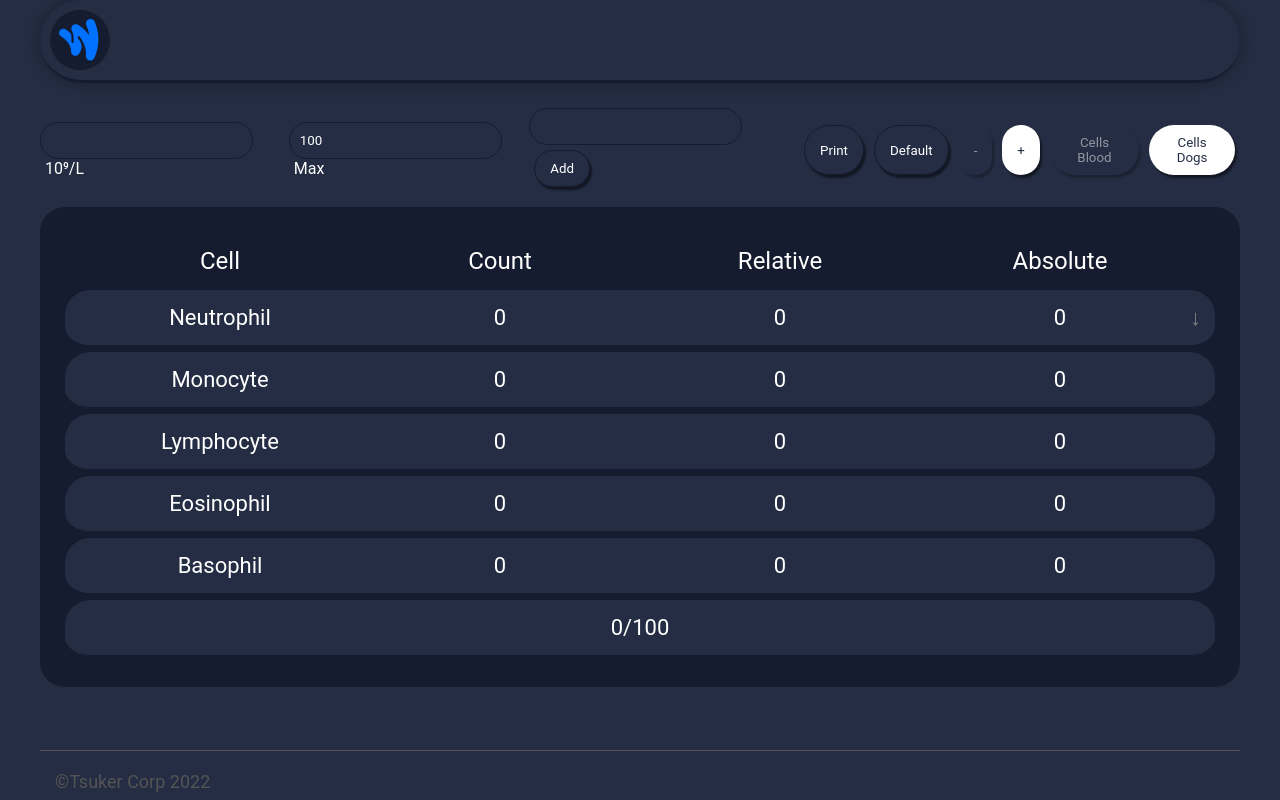
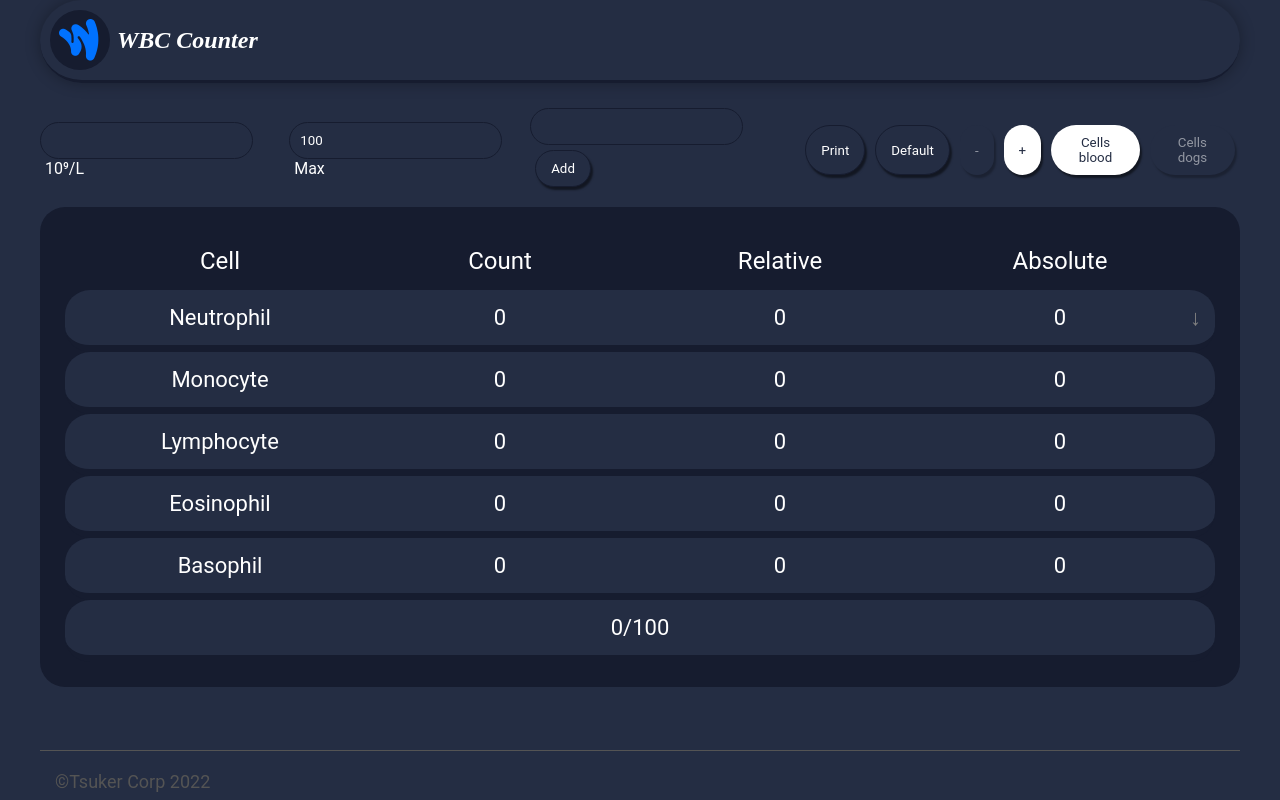
Before and after one commit to tsuker26/wbc-counter, a React (Create React App) app: page / in a window 1280 px wide. Built offline with nearby package versions, Linux system fonts and the light colour scheme.

Commit message:
refactor

```diff
--- a/src/components/Header.tsx
+++ b/src/components/Header.tsx
@@ -3,9 +3,10 @@ import  {FC} from 'react';
 const Header:FC = () => {
     return (
         <header className={'header'}>
-            <div className={'logo'}>
+            <div className={'header_logo'}>
                 <img src="/img/header-icon.png" alt=""/>
             </div>
+            <span className={'header_name'}>WBC Counter</span>
         </header>
     );
 };
--- a/src/components/Main.tsx
+++ b/src/components/Main.tsx
@@ -11,7 +11,7 @@ const Main: FC = () => {
     const defaultValue = () => {
         if (window.confirm('Вы уверенны?')) {
             setTotal(0)
-            setMode(true)
+            setMode('+')
             setWbc(0)
             setMaxCount(100)
             modeCells
--- a/src/components/Setting/Setting.tsx
+++ b/src/components/Setting/Setting.tsx
@@ -47,8 +47,8 @@ const Setting: FC<SettingProps> = ({clear}) => {
             <div className={'btn'}>
                 <Button fn={window.print}>Print</Button>
                 <Button fn={clear}>Default</Button>
-                <Selector fn={setMode} mode={mode} selectOne={'-'} selectTwo={'+'}/>
-                <Selector fn={setModeCells} mode={modeCells} selectOne={'Cells Blood'} selectTwo={'Cells Dogs'}/>
+                <Selector fn={setMode} selectActive={mode} selectors={['-','+']} />
+                <Selector fn={setModeCells} selectActive={modeCells} selectors={['Cells blood','Cells dogs']}/>
             </div>
         </div>
     );
--- a/src/components/Table/Row/SubRow.tsx
+++ b/src/components/Table/Row/SubRow.tsx
@@ -2,7 +2,6 @@ import {FC, useState} from 'react';
 import {useTotal} from "../../../hooks/useTotal";
 import {changeCount} from "../../../utils/changeCount";
 import {useMainContext} from "../../../context";
-import {calcValue} from "../../../utils/calcValue";
 
 type subRowProps = {
     subCell: string,
@@ -14,7 +13,7 @@ type subRowProps = {
 }
 const SubRow: FC<subRowProps> = ({subCell, count, setCount, show,hiding}) => {
     const [subCount, setSubCount] = useState<number>(0)
-    const {mode, total, setTotal, maxCount, wbc} = useMainContext()
+    const {mode, total, setTotal, maxCount} = useMainContext()
     //Обнуление  значение счетчика клетки при обнулении общего счетчика
     useTotal({total, setCount: setSubCount})
 
@@ -26,12 +25,7 @@ const SubRow: FC<subRowProps> = ({subCell, count, setCount, show,hiding}) => {
             <div className={'sub row'}>
                 <span className={'cell'}>{subCell}</span>
                 <span className={'count'}>{subCount}</span>
-                {/*<span className={'relative'}>*/}
-                {/*            {count && `${calcValue({count: subCount, total: count, wbc}).relative.toFixed(2)}%`}*/}
-                {/*</span>*/}
-                <span className={'absolute'}>
-                    {wbc && count && calcValue({count: subCount, total, wbc}).absolute.toFixed(2)}
-                </span>
+
             </div>
         </div>
     );
--- a/src/components/Table/TableBody.tsx
+++ b/src/components/Table/TableBody.tsx
@@ -1,25 +1,30 @@
-import {FC, useEffect} from 'react';
+import {FC, useEffect, useState} from 'react';
 import Row from "./Row/Row";
 import {useMainContext} from "../../context";
 
 const TableBody: FC = () => {
     const {cells, setCells, total, setTotal, maxCount, modeCells} = useMainContext()
+    const [subCells] = useState(['Myelocytes', 'Metamyelocytes', 'Bandnuclear', 'Segmentednuclear'])
+
     //Удаленин строки
     const deleteRow = (cell: string, count: number) => {
         setTotal(total - count)
         setCells([...cells.filter(row => row !== cell)])
     }
     useEffect(() => {
-        modeCells
-            ? setCells(['Monocyte', 'Lymphocyte', 'Eosinophil', 'Basophil'])
-            : setCells(['CellDogs1', 'CellDogs2', 'CellDogs3', 'CellDogs4', 'CellDogs5'])
         setTotal(0)
+        if (modeCells === 'Cells blood') {
+            setCells(['Monocyte', 'Lymphocyte', 'Eosinophil', 'Basophil'])
+        } else if (modeCells === 'Cells dogs') {
+            setCells(['CellDogs1', 'CellDogs2', 'CellDogs3', 'CellDogs4', 'CellDogs5'])
+        }
     }, [modeCells])
     return (
         <div className={'body'}>
-            {modeCells && <Row cell={'Neutrophil'}
-                               isSubCells={true}
-                               deleteRow={deleteRow}/>}
+            {modeCells === 'Cells blood' && <Row cell={'Neutrophil'}
+                                                 subCells={subCells}
+                                                 isSubCells={true}
+                                                 deleteRow={deleteRow}/>}
 
             {cells.map(el => <Row key={el}
                                   isSubCells={false}
--- a/src/components/Table/table.scss
+++ b/src/components/Table/table.scss
@@ -66,9 +66,7 @@
           font-size: 22px;
         }
 
-        .relative, .absolute {
-          display: none;
-        }
+
       }
 
       span {
@@ -110,6 +108,7 @@
         color: $white;
       }
     }
+
 
   }
 
--- a/src/components/UI/Selector/Selector.tsx
+++ b/src/components/UI/Selector/Selector.tsx
@@ -1,15 +1,16 @@
-import  {FC} from 'react';
+import {FC} from 'react';
+
 interface selectorProps {
-    fn:(mode:boolean)=>void,
-    mode:boolean,
-    selectOne:string,
-    selectTwo:string,
+    fn: (select: string) => void,
+    selectActive: string
+    selectors: string[]
 }
-const Selector:FC<selectorProps> = ({fn,mode,selectOne,selectTwo}) => {
-    return  (
+
+const Selector: FC<selectorProps> = ({fn, selectActive, selectors}) => {
+    return (
         <>
-            <button onClick={()=>fn(!mode)} className={`select ${!mode ? 'active' : ''}`}>{selectOne}</button>
-            <button onClick={()=>fn(!mode)} className={`select ${mode ? 'active' : ''}`}>{selectTwo}</button>
+            {selectors.map(select => <button onClick={() => fn(select)}
+                                             className={`select ${select === selectActive ? 'active' : ''}`}>{select}</button>)}
         </>
     )
 };
--- a/src/context/index.tsx
+++ b/src/context/index.tsx
@@ -1,8 +1,8 @@
 import {createContext, FC, PropsWithChildren, useContext, useMemo, useState} from "react";
 
 export interface IContext {
-    mode: boolean,
-    setMode: (mode: boolean) => void,
+    mode: string,
+    setMode: (mode: string) => void,
     cells: string[],
     setCells: (cells: string[]) => void,
     wbc: number,
@@ -11,8 +11,8 @@ export interface IContext {
     setMaxCount: (maxCount: number) => void,
     total: number,
     setTotal: (total: number) => void,
-    modeCells: boolean,
-    setModeCells: (mode: boolean) => void,
+    modeCells: string,
+    setModeCells: (mode: string) => void,
 }
 
 const MainContext = createContext<IContext>({} as IContext)
@@ -20,8 +20,8 @@ const MainContext = createContext<IContext>({} as IContext)
 export const useMainContext = () => useContext(MainContext)
 
 const ContextProvider: FC<PropsWithChildren> = ({children}) => {
-    const [mode, setMode] = useState<boolean>(true)
-    const [modeCells, setModeCells] = useState<boolean>(true)
+    const [mode, setMode] = useState<string>('+')
+    const [modeCells, setModeCells] = useState<string>('Cells blood')
     const [cells, setCells] = useState<string[]>(['Monocyte', 'Lymphocyte', 'Eosinophil', 'Basophil'])
     const [wbc, setWbc] = useState<number>(0)
     const [maxCount, setMaxCount] = useState<number>(100)
--- a/src/styles/App.scss
+++ b/src/styles/App.scss
@@ -26,11 +26,12 @@ body {
 }
 
 .header {
+  display: flex;
   border-bottom: 3px solid $additional-colors;
   padding: 10px;
   box-shadow: 0 0 15px 0 rgba(0, 0, 0, 0.3);
   border-radius: 50px;
-  .logo {
+  .header_logo {
     display: flex;
     align-items: center;
     justify-content: center;
@@ -39,6 +40,14 @@ body {
     height: 60px;
     background-color:$additional-colors;
     border-radius: 50%;
+  }
+  .header_name {
+    align-self: center;
+    margin-left: 7px;
+    font-family:cursive;
+    font-weight: bold;
+    font-size: 24px;
+    font-style: oblique;
   }
 }
 
--- a/src/utils/changeCount.ts
+++ b/src/utils/changeCount.ts
@@ -1,5 +1,5 @@
 type ChangeCountParam = {
-    mode: boolean;
+    mode: string;
     total: number;
     count: number;
     subCount?: number;
@@ -10,7 +10,7 @@ type ChangeCountParam = {
 }
 
 export const changeCount = ({mode, total, count, subCount,maxCount, setCount, setSubCount, setTotal}: ChangeCountParam) => {
-    if (mode) {
+    if (mode==='+') {
         if (total === maxCount) {
             alert('Максимальное значение !')
             return;
@@ -20,7 +20,7 @@ export const changeCount = ({mode, total, count, subCount,maxCount, setCount, se
         if (setSubCount) {
             if (subCount || subCount === 0) setSubCount(subCount + 1)
         }
-    } else {
+    } else if(mode==='-'){
         if (subCount===0||count === 0) return
         setCount(count - 1)
         setTotal(total - 1)
```
Also changed, not shown: src/components/Table/Row/Row.tsx (+8 -11 lines).
